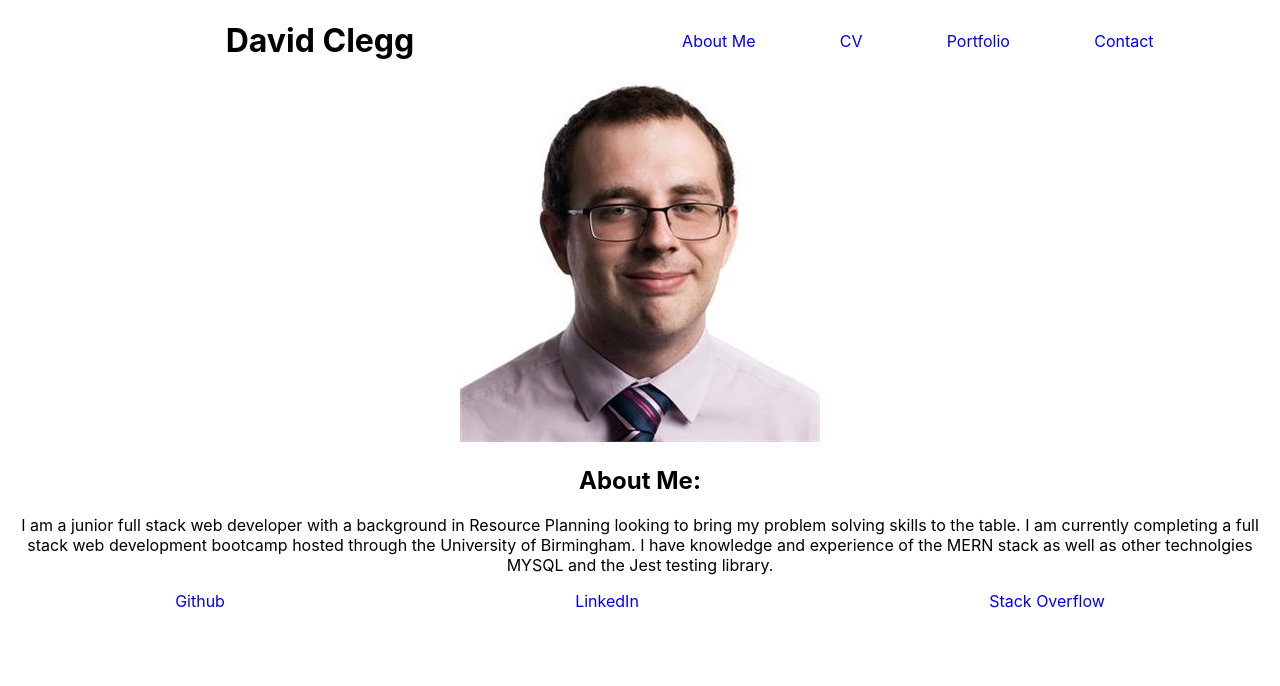
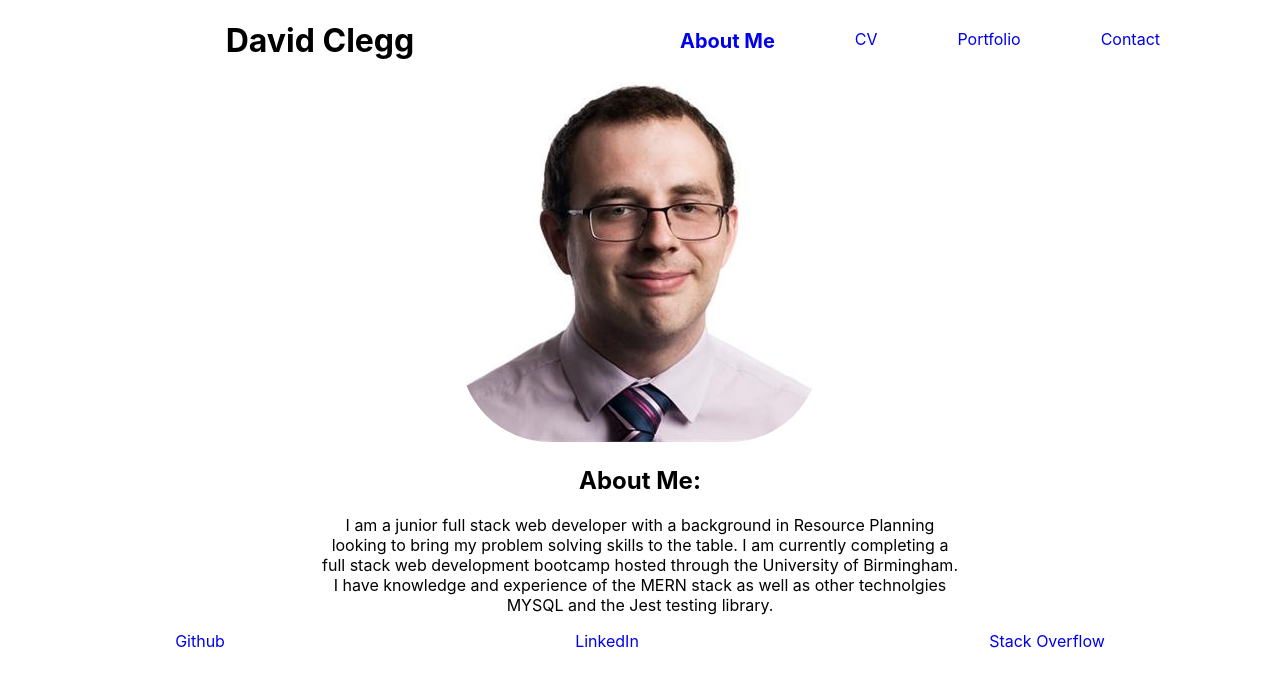
Before and after one commit to Cleggatron/React-Portfolio, a React (Create React App) app: page / in a window 1280 px wide. Shown: the top 686 px of the page. Built offline with nearby package versions, Linux system fonts and the light colour scheme.

Commit message:
wrote about me css

```diff
--- a/src/App.css
+++ b/src/App.css
@@ -15,9 +15,18 @@ a{
   text-decoration: none;
 }
 
+.flex-vertical{
+  display: flex;
+  flex-direction: column;
+}
+
 .flex-horizontal{
   display: flex;
   flex-direction:row;
+}
+
+.justifyCenter{
+  justify-content: center;
 }
 
 .alignCenter{
@@ -39,3 +48,12 @@ a{
 .width50{
   width: 50%;
 }
+
+.activePage{
+  font-size: 1.25rem;
+  font-weight: bold;
+}
+
+.borderRad25{
+  border-radius: 25%;
+}
--- a/src/components/projectComponents/AboutMe.js
+++ b/src/components/projectComponents/AboutMe.js
@@ -3,11 +3,11 @@ import Me from "../../assets/me.jpg"
 
 function AboutMe(){
     return (
-    <div>
-        <div>
-            <img src={Me} alt="A picture of me" />
+        <div className="width100 flex-vertical alignCenter justifyCenter">
+            <div className="width50">
+                <img src={Me} alt="A picture of me" className="borderRad25"/>
             </div>
-        <div>
+            <div className="width50">
                 <h2>
                     About Me:
                 </h2>
```
Lines whose indentation alone changed are shown as unchanged.
